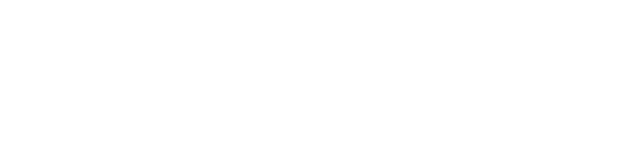
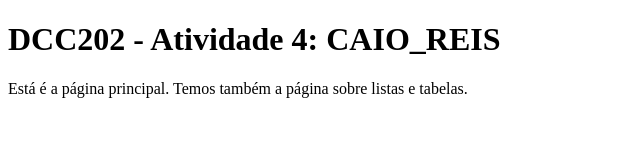
Before and after one commit to ufjf-dcc202/ufjf-dcc202-2023-3-a-atv4-Caioreis08, a website: page index.html in a window 1280 px wide. Shown: the whole page, without its empty margins (0-640 px from the left). Drawn offline with Linux system fonts and the light colour scheme.

Commit message:
O arquivo index.html foi alterado

```diff
--- a/index.html
+++ b/index.html
@@ -3,9 +3,12 @@
 <head>
     <meta charset="UTF-8">
     <meta name="viewport" content="width=device-width, initial-scale=1.0">
-    <title>Document</title>
+    <title>DCC202 - Atividade 4: CAIO_REIS</title>
 </head>
 <body>
-
+    <main>
+        <h1>DCC202 - Atividade 4: CAIO_REIS</h1>
+        <p>Está é a página principal. Temos também a página sobre <a>listas</a> e <a>tabelas</a>.</p>
+    </main>
 </body>
 </html>
```
